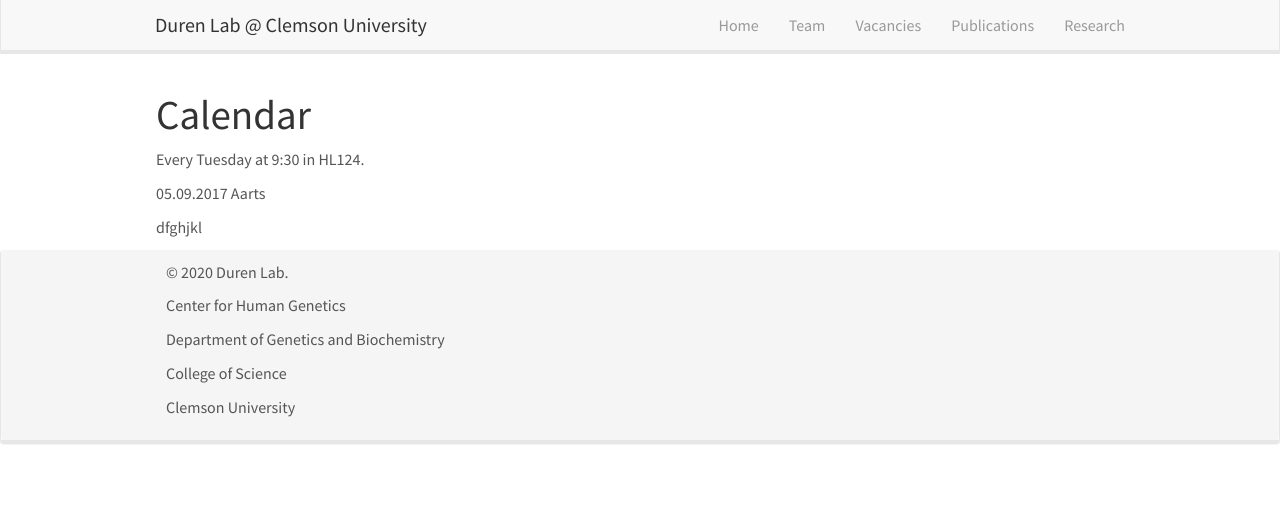
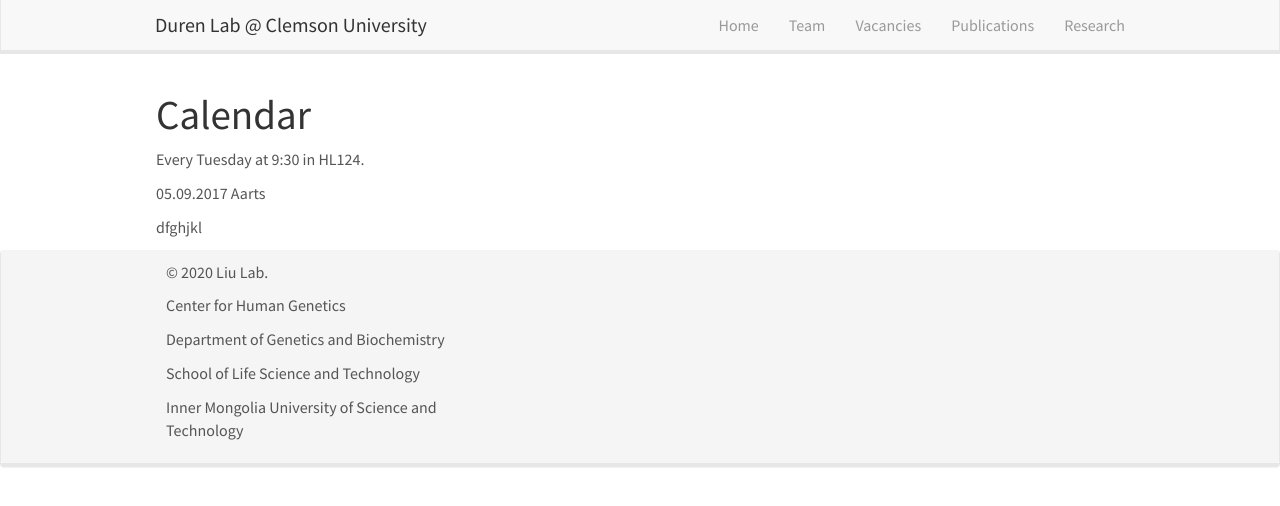
Before and after one commit to 6guojun/6guojun.github.io, a Jekyll site: the page built from _pages/mini_lecture_series.md, in a window 1280 px wide. Shown: the top 506 px of the page. Built offline with Jekyll 4.4.1, drawn with Linux system fonts in a browser that asks for light colours; nearby versions of some CDN libraries.

Commit message:
Update footer.html

```diff
--- a/_includes/footer.html
+++ b/_includes/footer.html
@@ -4,11 +4,11 @@
 	  <div class="row">
 		<div class="col-sm-4">
 
-		  <p>&copy 2020 Duren Lab.
+		  <p>&copy 2020 Liu Lab.
               <p> Center for Human Genetics </p>
 	      <p> Department of Genetics and Biochemistry </p>
-	      <p> College of Science </p>
-	      <p> Clemson University </p>
+	      <p> School of Life Science and Technology </p>
+	      <p> Inner Mongolia University of Science and Technology </p>
 
 		   <p>  </p><p>
 
```
